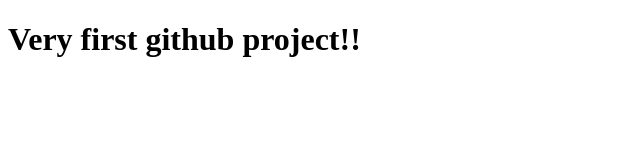
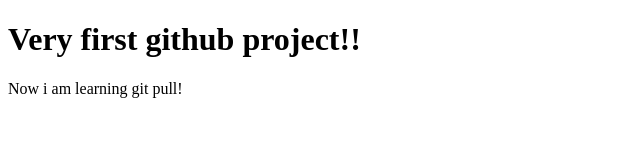
Before and after one commit to mahmuduhasan/my-first-website, a plain HTML site: page index.html in a window 1280 px wide. Shown: the whole page, without its empty margins (0-640 px from the left). Drawn offline with Linux system fonts and the light colour scheme.

Commit message:
Update index.html

```diff
--- a/index.html
+++ b/index.html
@@ -7,5 +7,6 @@
 </head>
 <body>
     <h1>Very first github project!!</h1>
+    <p>Now i am learning git pull!</p>
 </body>
 </html>
```
